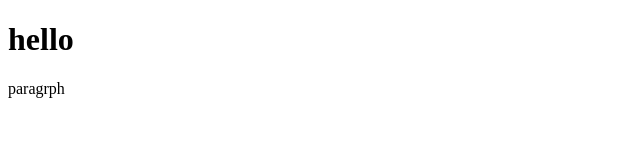
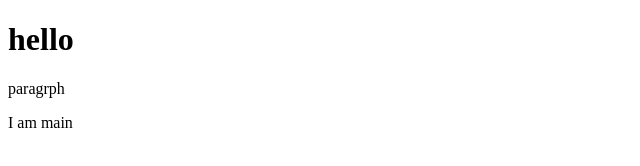
Before and after one commit to redvisor-code/my-first-repository, a plain HTML site: page index.html in a window 1280 px wide. Shown: the full height of the page, 0-640 px from the left. Drawn offline with Linux system fonts and the light colour scheme.

Commit message:
main added

```diff
--- a/index.html
+++ b/index.html
@@ -8,5 +8,7 @@
   <body>
     <h1>hello</h1>
     <p>paragrph</p>
+
+    <main>I am main</main>
   </body>
 </html>
```
